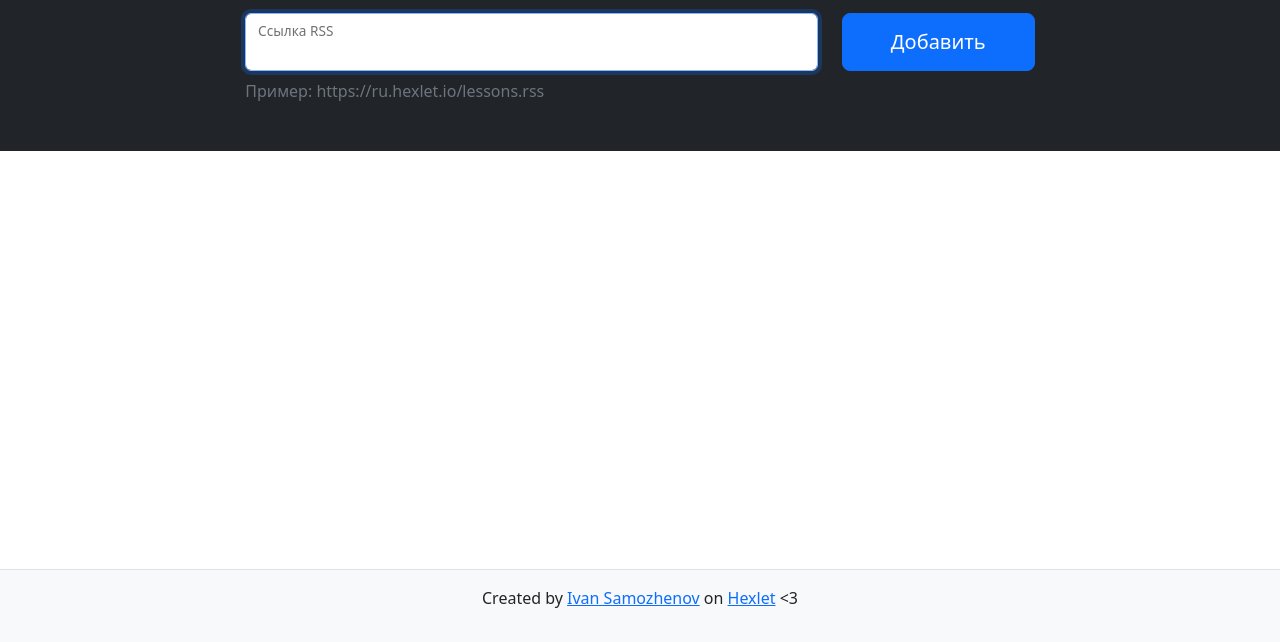
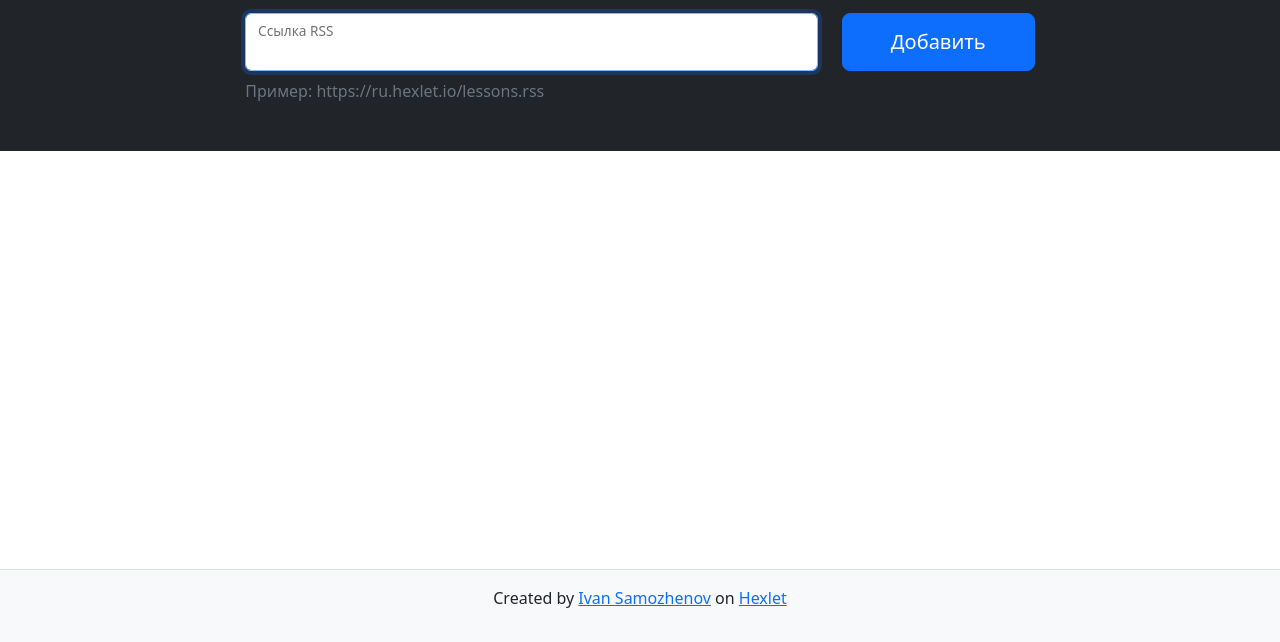
Before and after one commit to SamIvan-ark/frontend-project-11, a website built with webpack: page index.html in a window 1280 px wide. Shown: the part 158-800 px from the top of the page. Built offline with nearby package versions, Linux system fonts and the light colour scheme; what on-change would draw is missing.

Commit message:
Fix layout

```diff
--- a/index.html
+++ b/index.html
@@ -37,7 +37,7 @@
     <footer class="footer border-top py-3 mt-5 bg-light">
       <div class="container-xl">
         <div class="text-center">
-          <p>Created by <a href="https://github.com/SamIvan-ark/frontend-project-11" target="_blank">Ivan Samozhenov</a> on <a href="https://ru.hexlet.io">Hexlet</a> <3</p>
+          <p>Created by <a href="https://github.com/SamIvan-ark/frontend-project-11" target="_blank">Ivan Samozhenov</a> on <a href="https://ru.hexlet.io">Hexlet</a></p>
         </div>
       </div>
     </footer>
```
